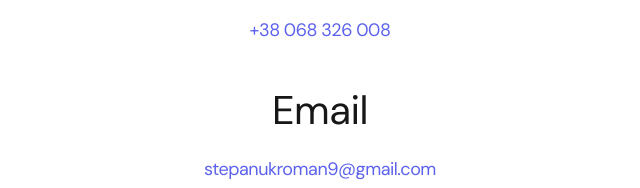
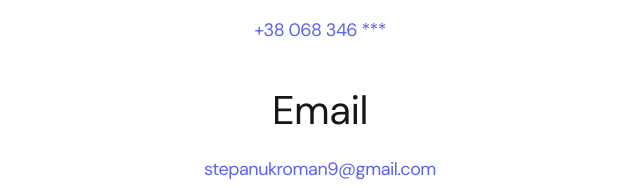
Before and after one commit to old7evenn/Project-1, a plain HTML site: page contacts.html in a window 1280 px wide. Shown: the part 478-666 px from the top of the page, 320-960 px from the left. Drawn offline with Linux system fonts and the light colour scheme.

Commit message:
Update contacts.html

```diff
--- a/contacts.html
+++ b/contacts.html
@@ -37,7 +37,7 @@
 
                     <li class="content-list__item">
                     <h2 class="title-2">Telegram</h2>
-                    <p> <a href="tel:+0683266008">+38 068 326 008</a></p>
+                    <p> <a href="tel:+0683266008">+38 068 346 ***</a></p>
                     </li>
 
                     <li class="content-list__item">
```
